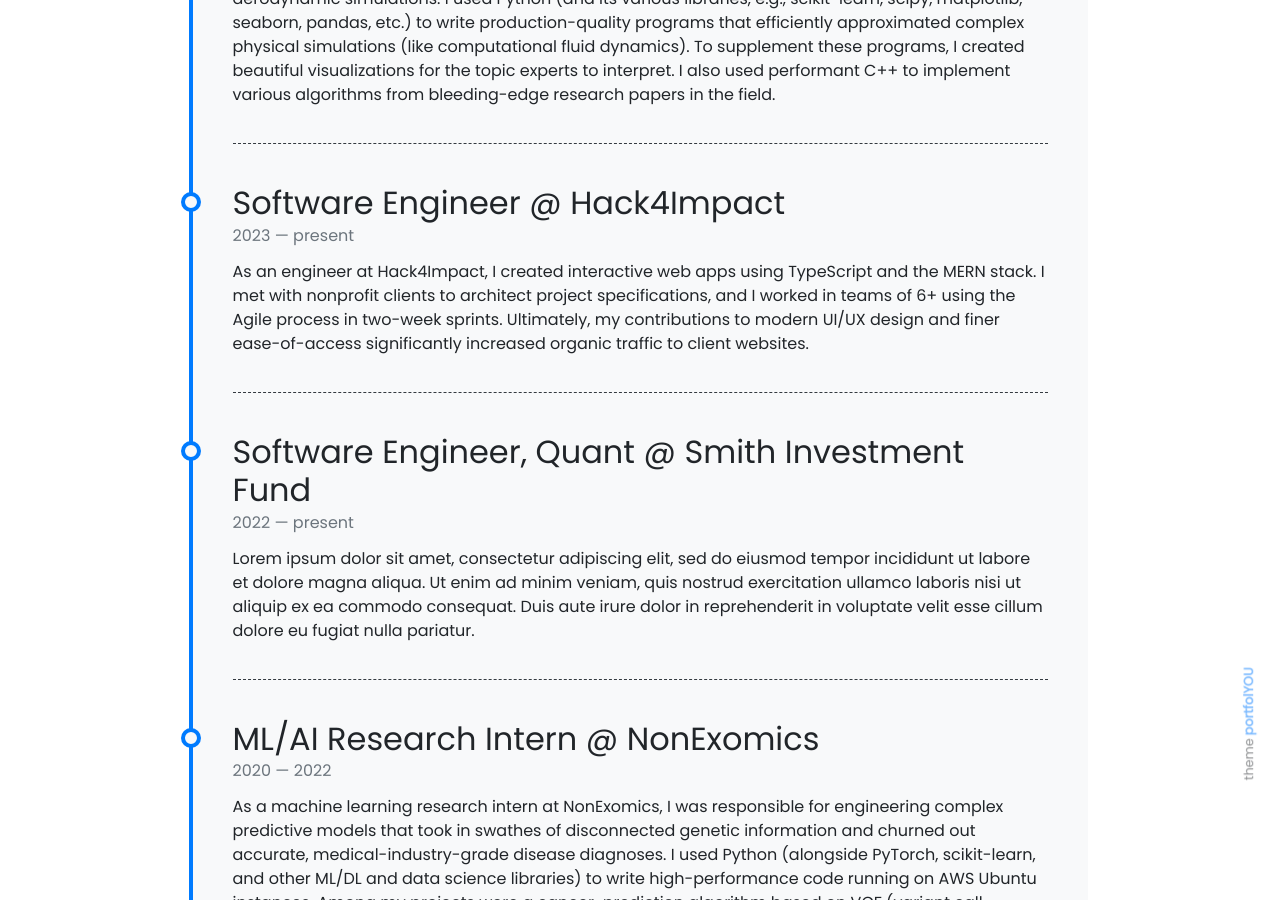
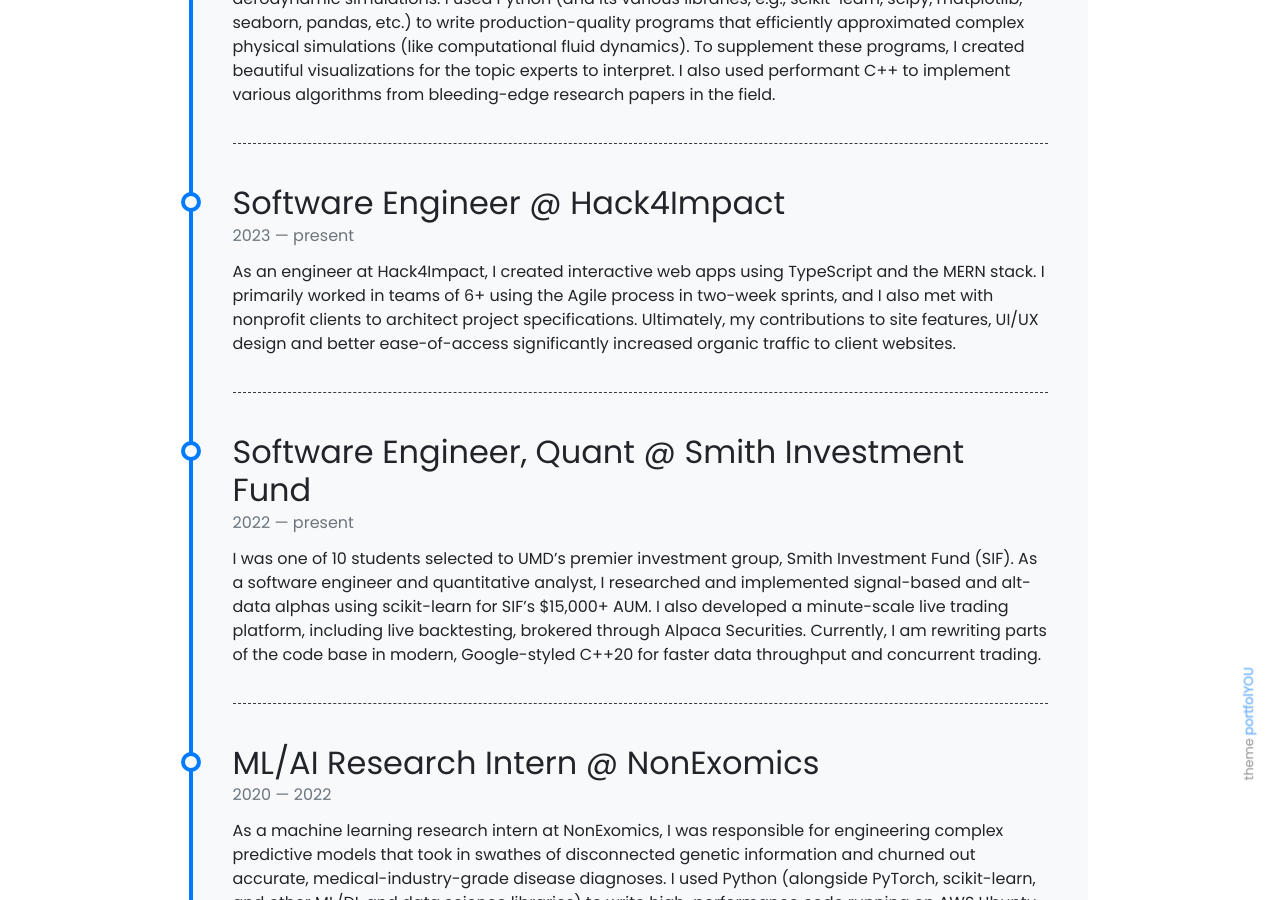
Before and after one commit to v-kaarti/v-kaarti.github.io, a Jekyll site: the page built from pages/about.md, in a window 1280 px wide and 900 px high, scrolled down 1899 px. Built offline with Jekyll 4.4.1, drawn with Linux system fonts in a browser that asks for light colours; nearby versions of some CDN libraries; emoji names are drawn with the system emoji font.

Commit message:
Update timeline.yml

```diff
--- a/_data/timeline.yml
+++ b/_data/timeline.yml
@@ -13,17 +13,13 @@
 - title: Software Engineer @ Hack4Impact
   from: 2023
   to: present
-  description: As an engineer at Hack4Impact, I created interactive web apps using TypeScript and the MERN stack. I met with nonprofit clients to architect project specifications, and I worked in teams of 6+ using the Agile process in two-week sprints. Ultimately, my contributions to modern UI/UX design and finer ease-of-access significantly increased organic traffic to client websites.
+  description: As an engineer at Hack4Impact, I created interactive web apps using TypeScript and the MERN stack. I primarily worked in teams of 6+ using the Agile process in two-week sprints, and I also met with nonprofit clients to architect project specifications. Ultimately, my contributions to site features, UI/UX design and better ease-of-access significantly increased organic traffic to client websites.
 
 
 - title: Software Engineer, Quant @ Smith Investment Fund
   from: 2022
   to: present
-  description: Lorem ipsum dolor sit amet, consectetur adipiscing elit,
-               sed do eiusmod tempor incididunt ut labore et dolore magna aliqua.
-               Ut enim ad minim veniam, quis nostrud exercitation ullamco laboris
-               nisi ut aliquip ex ea commodo consequat. Duis aute irure dolor in
-               reprehenderit in voluptate velit esse cillum dolore eu fugiat nulla pariatur.
+  description: I was one of 10 students selected to UMD’s premier investment group, Smith Investment Fund (SIF). As a software engineer and quantitative analyst, I researched and implemented signal-based and alt-data alphas using scikit-learn for SIF’s $15,000+ AUM. I also developed a minute-scale live trading platform, including live backtesting, brokered through Alpaca Securities. Currently, I am rewriting parts of the code base in modern, Google-styled C++20 for faster data throughput and concurrent trading.
 
 - title: ML/AI Research Intern @ NonExomics
   from: 2020
```
